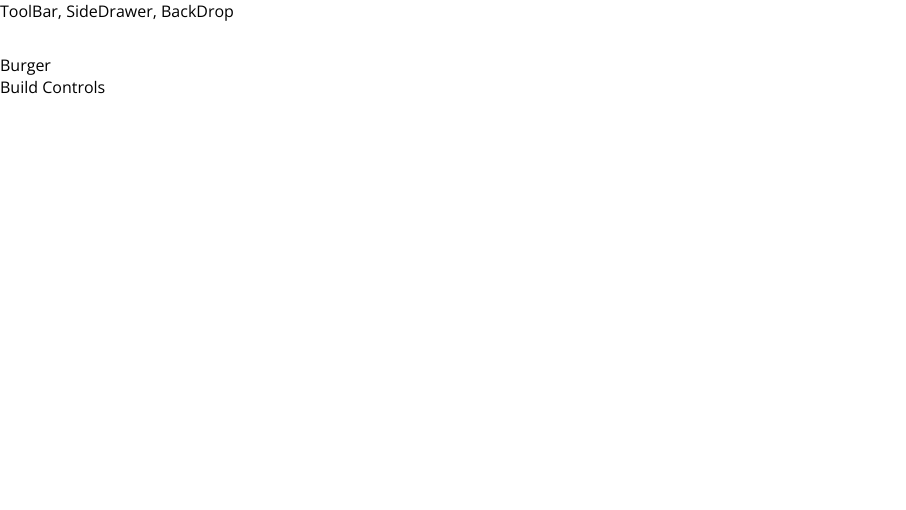
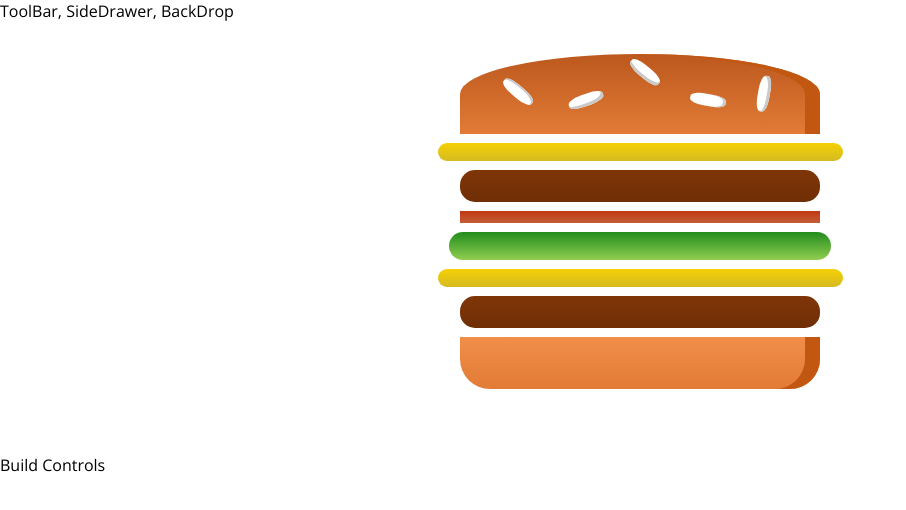
Before and after one commit to AlesandroMarques/burger-builder, a React (Create React App) app: page / in a window 1280 px wide. Shown: the top 510 px of the page, without its empty margins (0-906 px from the left). Built offline with nearby package versions, Linux system fonts and the light colour scheme.

Commit message:
started burger component

```diff
--- a/src/components/Burger/Burger.js
+++ b/src/components/Burger/Burger.js
@@ -0,0 +1,24 @@
+import React from 'react';
+import burgerCss from './Burger.module.css';
+import BurgerIngredient from './BurgerIngredient/BurgerIngredient';
+
+//this component is a wrapper for all the ingredients
+const burger = (props) => {
+
+return (
+<div className={burgerCss.Burger}>
+    <BurgerIngredient type='bun-top'/>
+    <BurgerIngredient type='cheese'/>
+    <BurgerIngredient type='meat'/>
+    <BurgerIngredient type='bacon'/>
+    <BurgerIngredient type='salad'/>
+    <BurgerIngredient type='cheese'/>
+    <BurgerIngredient type='meat'/>
+    <BurgerIngredient type='bun-bottom'/>
+</div>
+
+
+);
+};
+
+export default burger;
--- /dev/null
+++ b/src/components/Burger/Burger.module.css
@@ -0,0 +1,41 @@
+.Burger{
+    width: 100%;
+    margin: auto;
+    height: 250px;
+   /* overflow: scroll;*/
+    text-align: center;
+    font-weight: bold;
+    font-size: 1.2rem;
+
+}
+
+/* add media quires to ensure it looks good with differnt window sizes*/
+@media (min-width: 1000px) and (min-height: 700px){
+    .Burger{
+        width: 700px ;
+        height: 600px ;
+
+    }
+
+
+}
+
+@media (min-width: 500px) and (min-height: 401px){
+    .Burger{
+        width: 450px ;
+        height: 400px ;
+
+    }
+
+
+}
+
+@media (min-width: 500px) and (max-height: 401px){
+    .Burger{
+        width: 350px ;
+        height: 300px ;
+
+    }
+
+
+}
--- a/src/components/Burger/BurgerIngredient/BurgerIngredient.js
+++ b/src/components/Burger/BurgerIngredient/BurgerIngredient.js
@@ -1,6 +1,5 @@
 import React, {Component} from 'react';
-import ingredientCss from './burgerIngredient.module.css';
-import PropTypes from './prop-types';
+import ingredientCss from './BurgerIngredient.module.css';
 //typically use prop types on class based compoents so will restructure this to class based
 
 class BurgerIngredient extends Component {
@@ -23,7 +22,7 @@
         case('meat'):
             ingredient = <div className = {ingredientCss.Meat}></div>
             break;
-        case('chesse'):
+        case('cheese'):
             ingredient = <div className = {ingredientCss.Cheese}></div>
             break;
         case('salad'):
@@ -46,11 +45,4 @@
 
 }
 
-// check the prop type is a string
-BurgerIngredient.propTypes = {
-    type: PropTypes.string.isRequired
-
-};
-
-
 export default BurgerIngredient;
--- a/src/containers/BurgerBuilder/BurgerBuilder.js
+++ b/src/containers/BurgerBuilder/BurgerBuilder.js
@@ -1,11 +1,12 @@
 import React, {Component} from 'react';
 import Aux from '../../hoc/Auxiliary';
+import Burger from '../../components/Burger/Burger';
 
 class BurgerBuilder extends Component {
 render(){
     return(
         <Aux>
-            <div>Burger</div>
+            <Burger/>
             <div>Build Controls</div>
         </Aux>
 
```
